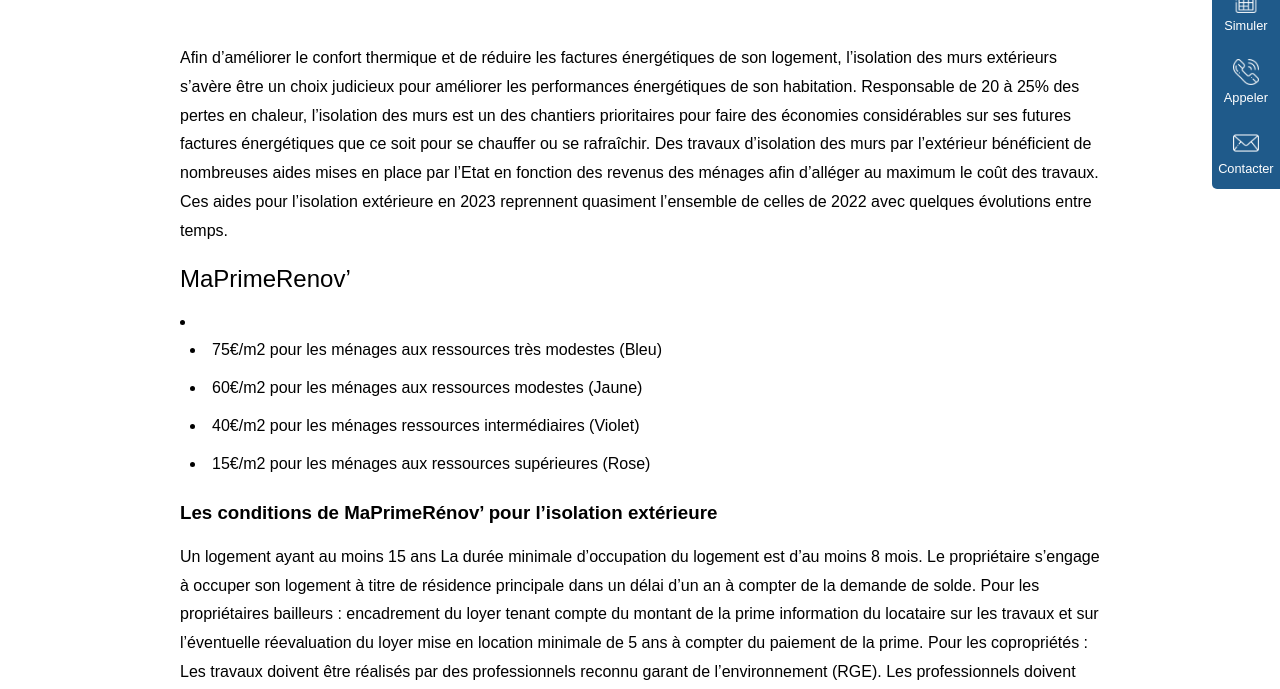
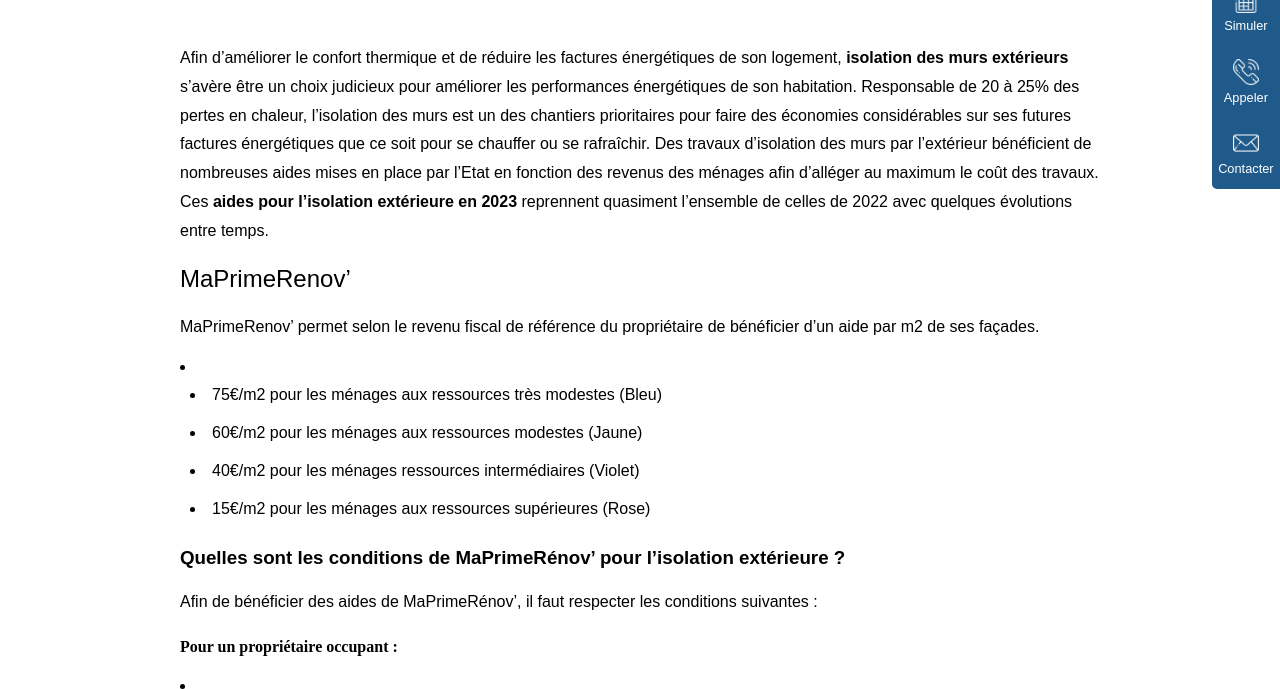
Before and after one commit to ozymedia/finay, a Jekyll site: the page built from _posts/2022-11-04-aides-isolation-exterieure-2023.md, in a window 1280 px wide and 900 px high, scrolled down 243 px, cut to the strip 211-900 px from the top of the window. Built offline with Jekyll 4.4.1, drawn with Linux system fonts in a browser that asks for light colours; some web fonts are replaced; a script that is not in the unit is left out; some of the changed text lies outside the part shown.

Commit message:
change text

```diff
--- a/_posts/2022-11-04-aides-isolation-exterieure-2023.md
+++ b/_posts/2022-11-04-aides-isolation-exterieure-2023.md
@@ -5,29 +5,36 @@
 categories: jekyll update
 ---
 
-Afin d’améliorer le confort thermique et de réduire les factures énergétiques de son logement, l’isolation des murs extérieurs s’avère être un choix judicieux pour améliorer les performances énergétiques de son habitation. Responsable de 20 à 25% des pertes en chaleur, l’isolation des murs est un des chantiers prioritaires pour faire des économies considérables sur ses futures factures énergétiques que ce soit pour se chauffer ou se rafraîchir.
-Des travaux d’isolation des murs par l’extérieur bénéficient de nombreuses aides mises en place par l’Etat en fonction des revenus des ménages afin d’alléger au maximum le coût des travaux. Ces aides pour l’isolation extérieure en 2023 reprennent quasiment l’ensemble de celles de 2022 avec quelques évolutions entre temps.
+Afin d’améliorer le confort thermique et de réduire les factures énergétiques de son logement, **isolation des murs extérieurs** s’avère être un choix judicieux pour améliorer les performances énergétiques de son habitation. Responsable de 20 à 25% des pertes en chaleur, l’isolation des murs est un des chantiers prioritaires pour faire des économies considérables sur ses futures factures énergétiques que ce soit pour se chauffer ou se rafraîchir.
+Des travaux d’isolation des murs par l’extérieur bénéficient de nombreuses aides mises en place par l’Etat en fonction des revenus des ménages afin d’alléger au maximum le coût des travaux. Ces **aides pour l’isolation extérieure en 2023** reprennent quasiment l’ensemble de celles de 2022 avec quelques évolutions entre temps.
 
 ## MaPrimeRenov’
-- 75€/m2 pour les ménages aux ressources très modestes (Bleu)
-- 60€/m2 pour les ménages aux ressources modestes (Jaune)
-- 40€/m2 pour les ménages ressources intermédiaires (Violet)
-- 15€/m2 pour les ménages aux ressources supérieures (Rose)
+MaPrimeRenov’ permet selon le revenu fiscal de référence du propriétaire de bénéficier d’un aide par m2 de ses façades.
+* 75€/m2 pour les ménages aux ressources très modestes (Bleu)
+* 60€/m2 pour les ménages aux ressources modestes (Jaune)
+* 40€/m2 pour les ménages ressources intermédiaires (Violet)
+* 15€/m2 pour les ménages aux ressources supérieures (Rose)
 
-### Les conditions de MaPrimeRénov’ pour l’isolation extérieure
-Un logement ayant au moins 15 ans
-La durée minimale d’occupation du logement est d’au moins 8 mois.
-Le propriétaire s’engage à occuper son logement à titre de résidence principale dans un délai d’un an à compter de la demande de solde.
-Pour les propriétaires bailleurs :
-encadrement du loyer tenant compte du montant de la prime
+### Quelles sont les conditions de MaPrimeRénov’ pour l’isolation extérieure ?
+Afin de bénéficier des aides de MaPrimeRénov', il faut respecter les conditions suivantes :
+#### Pour un propriétaire occupant :
+* Le logement pour lequel on fait la demande doit avoir au moins 15 ans.
+* La durée minimale d’occupation du logement est d’au moins 8 mois.
+* Le propriétaire s’engage à occuper son logement à titre de résidence principale dans un délai d’un an à compter de la demande de solde.
+#### Pour les propriétaires bailleurs :
+* Un encadrement du loyer tenant compte du montant de la prime.
 information du locataire sur les travaux et sur l’éventuelle réevaluation du loyer
 mise en location minimale de 5 ans à compter du paiement de la prime.
-Pour les copropriétés :
-Les travaux doivent être réalisés par des professionnels reconnu garant de l’environnement (RGE). Les professionnels doivent également fournir le matériel, ceci est une autre condition pour être éligible et au versement de MaPrimeRénov’.
+#### Pour les copropriétés :
+
+A noter qu’afin de faciliter la rénovation des immeubles et autres copropriétés, le gouvernement prévoit des réformes dans ce sens. Il prévoit que seul la moitié des copropriétaires, soit 50% des voix soient nécessaires pour voter des travaux de rénovation énergétique contre les ⅔ aujourd’hui nécessaire.Toujours pour faciliter la prise de décision pour entamer ce type de travaux, les assemblés générales extraordinaires pourront se tenir à distance.
+
+Dans l'ensemble, quelque soit la nature du propriétaire, les travaux doivent être réalisés par des professionnels reconnu garant de l’environnement (RGE). Les professionnels doivent également fournir le matériel, ceci est une autre condition pour être éligible et au versement de MaPrimeRénov’.
 La surface de murs à isoler est limitée à 100m2
 ### Comment demander cette subvention ?
 Demander des devis à des professionnels qualifiés RGE.
 Créer un compte sur le site maprimerenov.gouv.fr et y déposer les pièces demandées( état civil, dates de naissance des membres du foyer, dernier avis d’impôt sur les revenus, adresse mail, devis d’un professionnel RGE, montant des autres aides et subventions que vous percevez pour ces travaux. Attention, la création de ce compte ne peut être accomplie que par le particulier demandant la prime.
+
 Attention : la création et la demande de cette aide doivent être faite avant le début des travaux. Sous certaines conditions, la simple création du compte est possible pour entamer des travaux d’urgence même si l’on a pas renseigné l’ensemble des pièces justificatives demandées.
 Après instruction du dossier par l’Anah, une notification est envoyée avec le montant de la subvention.
 A la fin des travaux, il faudra transmettre la facture via le compte en ligne créé au préalable pour effectuer la demande de paiement de la prime.
```
